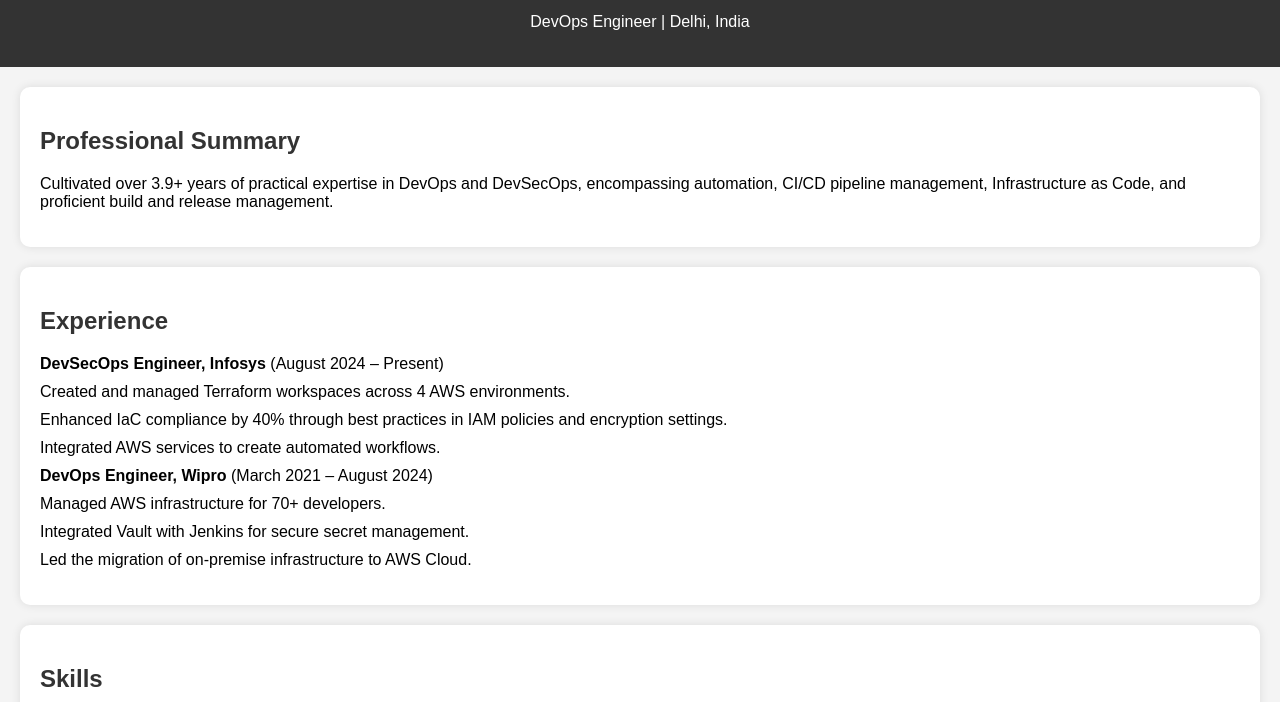
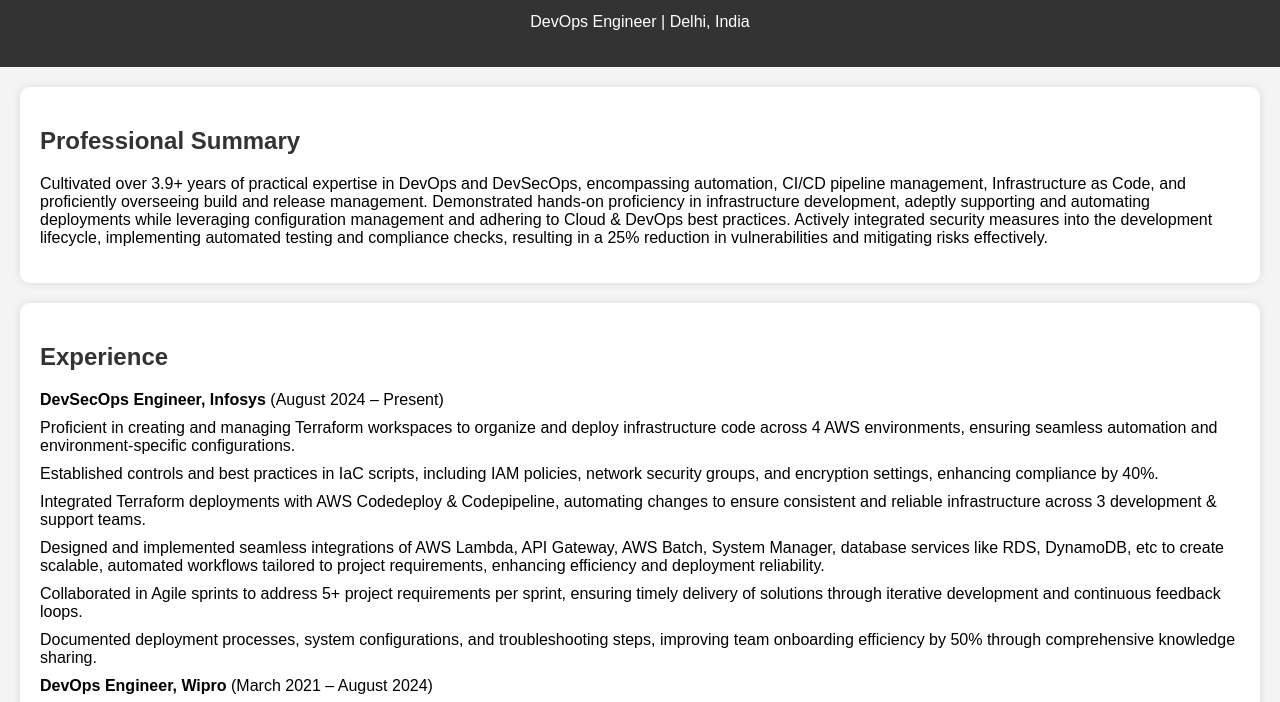
Before and after one commit to vineetranaji/vineetrana-profile.github.io, a plain HTML site: page index.html in a window 1280 px wide. Shown: the part 60-762 px from the top of the page. Drawn offline with Linux system fonts and the light colour scheme.

Commit message:
Adding content

```diff
--- a/index.html
+++ b/index.html
@@ -62,7 +62,7 @@
     <section>
         <h2>Professional Summary</h2>
         <p>
-            Cultivated over 3.9+ years of practical expertise in DevOps and DevSecOps, encompassing automation, CI/CD pipeline management, Infrastructure as Code, and proficient build and release management.
+            Cultivated over 3.9+ years of practical expertise in DevOps and DevSecOps, encompassing automation, CI/CD pipeline management, Infrastructure as Code, and proficiently overseeing build and release management. Demonstrated hands-on proficiency in infrastructure development, adeptly supporting and automating deployments while leveraging configuration management and adhering to Cloud & DevOps best practices. Actively integrated security measures into the development lifecycle, implementing automated testing and compliance checks, resulting in a 25% reduction in vulnerabilities and mitigating risks effectively.
         </p>
     </section>
 
@@ -71,9 +71,12 @@
         <ul>
             <li><strong>DevSecOps Engineer, Infosys</strong> (August 2024 – Present)
                 <ul>
-                    <li>Created and managed Terraform workspaces across 4 AWS environments.</li>
-                    <li>Enhanced IaC compliance by 40% through best practices in IAM policies and encryption settings.</li>
-                    <li>Integrated AWS services to create automated workflows.</li>
+                    <li>Proficient in creating and managing Terraform workspaces to organize and deploy infrastructure code across 4 AWS environments, ensuring seamless automation and environment-specific configurations.</li>
+                    <li>Established controls and best practices in IaC scripts, including IAM policies, network security groups, and encryption settings, enhancing compliance by 40%.</li>
+                    <li>Integrated Terraform deployments with AWS Codedeploy & Codepipeline, automating changes to ensure consistent and reliable infrastructure across 3 development & support teams.</li>
+                    <li>Designed and implemented seamless integrations of AWS Lambda, API Gateway, AWS Batch, System Manager, database services like RDS, DynamoDB, etc to create scalable, automated workflows tailored to project requirements, enhancing efficiency and deployment reliability.</li>
+                    <li>Collaborated in Agile sprints to address 5+ project requirements per sprint, ensuring timely delivery of solutions through iterative development and continuous feedback loops.</li>
+                    <li>Documented deployment processes, system configurations, and troubleshooting steps, improving team onboarding efficiency by 50% through comprehensive knowledge sharing.</li>
                 </ul>
             </li>
             <li><strong>DevOps Engineer, Wipro</strong> (March 2021 – August 2024)
```
